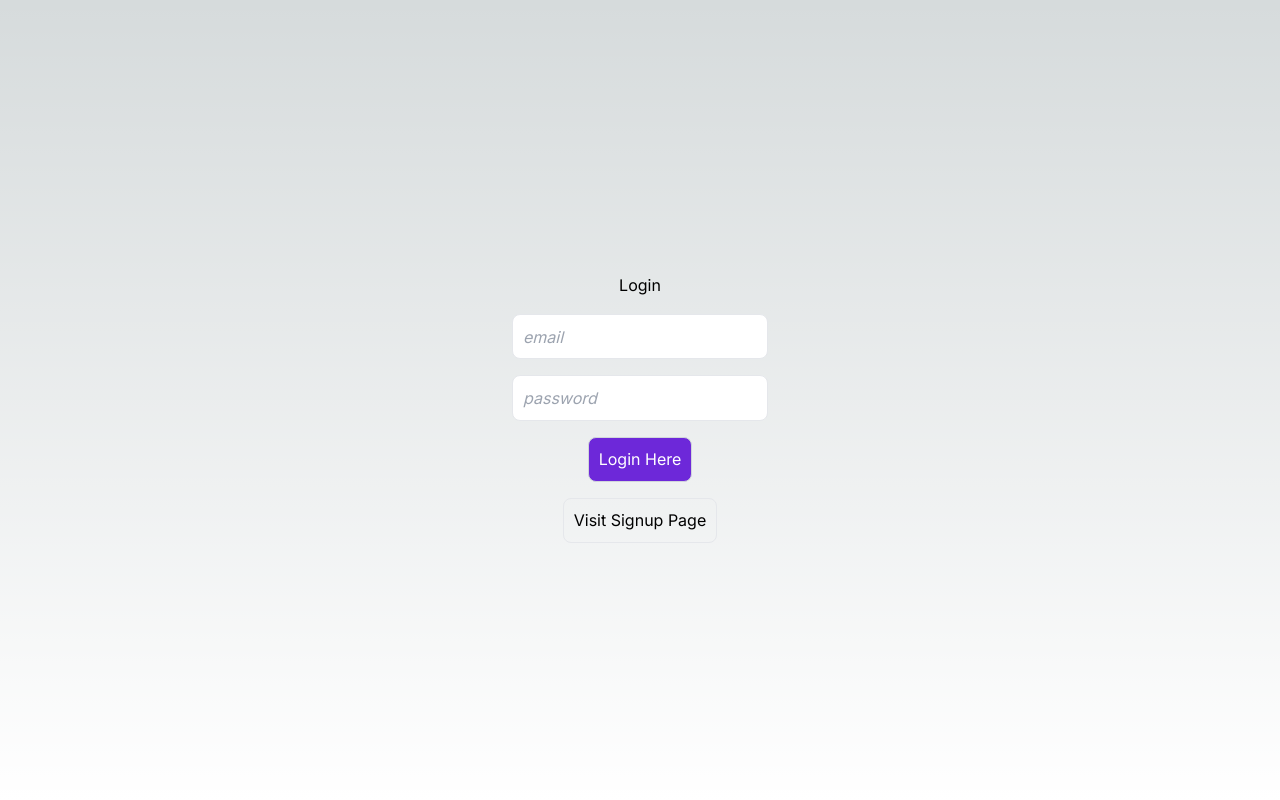
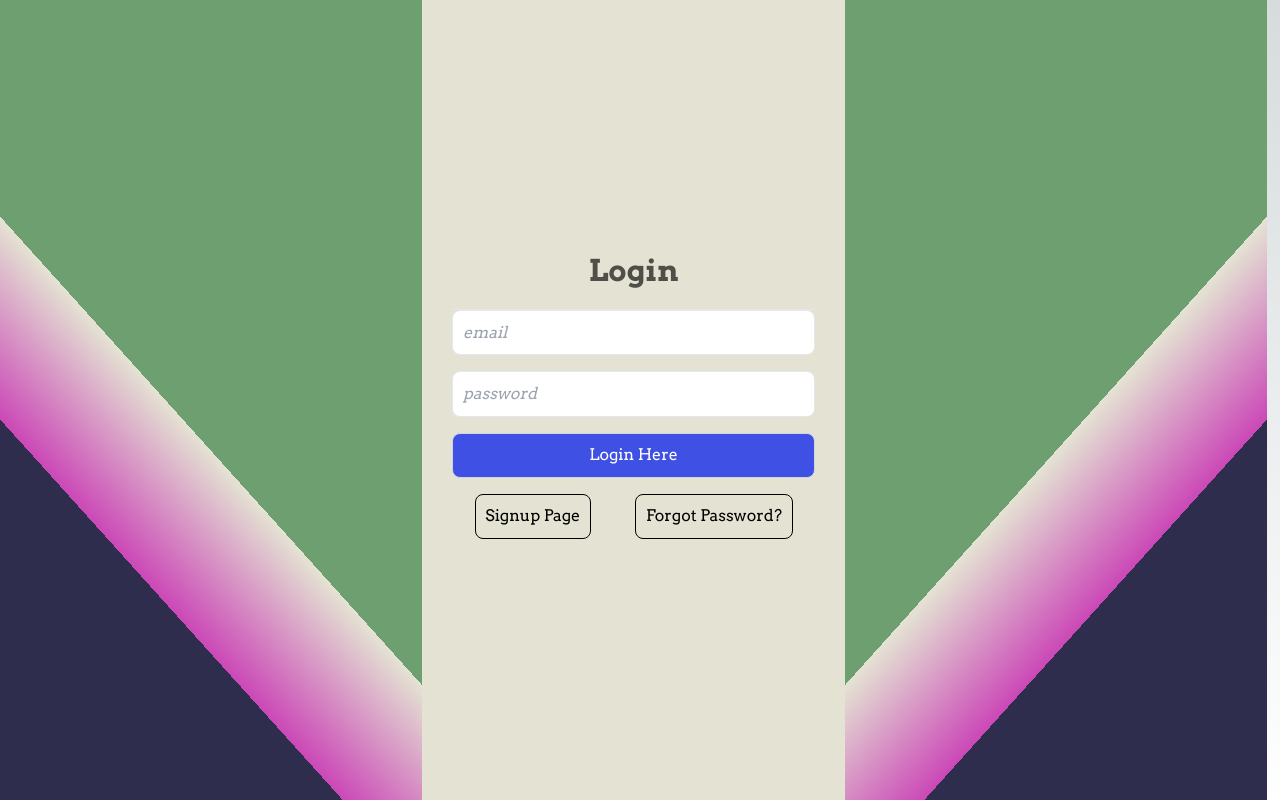
Before and after one commit to Adamwest023/NextjsTutorial, a Next.js app: page /login in a window 1280 px wide. Built offline with nearby package versions, Linux system fonts and the light colour scheme.

Commit message:
continued styling added

```diff
--- a/src/app/api/users/signup/route.ts
+++ b/src/app/api/users/signup/route.ts
@@ -18,9 +18,7 @@ export async function POST(request: NextRequest) {
         const user = await User.findOne({ email })
 
         if (user) {
-            return NextResponse.json({
-                error: "User already exists"
-            }, { status: 400 })
+            return NextResponse.json({ error: "User already exists"}, { status: 400 })
         };
 
         //hash password
--- a/src/app/globals.css
+++ b/src/app/globals.css
@@ -21,6 +21,12 @@ body {
   background: linear-gradient(to bottom,
       transparent,
       rgb(var(--background-end-rgb))) rgb(var(--background-start-rgb));
+
+}
+
+h1 {
+  font-size: 30px;
+  font-weight: 700;
 }
 
 .button {
@@ -32,14 +38,14 @@ body {
   color: rgb(255 255 255);
   padding: .6rem;
   border-color: rgb(209 213 219);
-  background-color: rgb(109 40 217);
+  background-color: #6D9F71;
   border-radius: 0.5rem;
   border-width: 1px;
   margin-bottom: 1rem;
 }
 
 .button:hover {
-  background-color: rgb(124 58 237);
+  background-color: #337357;
 }
 
 .button:focus {
@@ -55,6 +61,7 @@ body {
 .button2 {
   background-color: rgb(63, 80, 228);
 }
+
 .button2:hover {
   background-color: rgb(80, 107, 227);
 }
@@ -80,6 +87,98 @@ body {
 .linkBox {
   border-radius: 0.5rem;
   border-width: 1px;
+  border-color: black;
   padding: .6rem;
-  color: black;
 }
+
+/* signup page  */
+.signupBox {
+  display: flex;
+  flex-direction: column;
+  flex-basis: 50%;
+  place-content: center;
+  height: auto;
+  padding: 80px;
+  background-color: #E4E3D3;
+}
+
+.signupBox h1 {
+  opacity: 65%;
+}
+
+.info {
+  display: flex;
+  flex-direction: column;
+  flex-basis: 50%;
+}
+
+.infoBox1 {
+  flex-basis: 50%;
+  background-image: linear-gradient(132deg, #2e2d4d 30%, #cB48b7 30%, #E4E3D3 46%, #6D9F71 10%);
+}
+
+.infoBox2 {
+
+  flex-basis: 50%;
+  background-image: linear-gradient(48deg, #2e2d4d 30%, #cB48b7 30%, #E4E3D3 46%, #6D9F71 10%);
+}
+
+.infoText {
+  color: #efeee7;
+  font-size: 70px;
+  display: flex;
+  position: relative;
+  top: 89%;
+  left: 35%;
+}
+
+/* login page styles */
+.loginDiv {
+  box-sizing:content-box;
+}
+.loginBox,
+.sideBox {
+  display: flex;
+  flex-basis: 33%;
+  flex-direction: column;
+  height: auto;
+}
+
+.loginBox {
+  place-content: center;
+  padding: 30px;
+  background-color: #E4E3D3;
+}
+
+.loginBox h1 {
+  text-align: center;
+  opacity: 65%;
+}
+
+.sideBox {
+  background-color: red;
+}
+
+.sideBox1 {
+  background-image: linear-gradient(48deg, #2e2d4d 30%, #cB48b7 30%, #E4E3D3 46%, #6D9F71 10%);
+}
+
+.sideBox2 {
+  background-image: linear-gradient(-48deg, #2e2d4d 30%, #cB48b7 30%, #E4E3D3 46%, #6D9F71 10%);
+}
+.linkDiv{
+  display: flex;
+  flex-direction: row;
+  flex-basis: 10%;
+  place-content: space-around;
+  height: 5%;
+}
+
+.loginLink {
+  border-radius: 0.5rem;
+  border-width: 1px;
+  border-color: black;
+  padding: .6rem;
+  height: 45px;
+  overflow: hidden;
+}
--- a/src/app/layout.tsx
+++ b/src/app/layout.tsx
@@ -1,8 +1,9 @@
 import './globals.css'
 import type { Metadata } from 'next'
-import { Inter } from 'next/font/google'
+import { Inter,Arvo } from 'next/font/google'
 
 const inter = Inter({ subsets: ['latin'] })
+const arvo = Arvo({weight:["400","700"],style:["normal","italic"], subsets:["latin"] })
 
 export const metadata: Metadata = {
   title: 'Create Next App',
@@ -16,7 +17,7 @@ export default function RootLayout({
 }) {
   return (
     <html lang="en">
-      <body className={inter.className}>{children}</body>
+      <body className={arvo.className}>{children}</body>
     </html>
   )
 }
--- a/src/app/login/page.tsx
+++ b/src/app/login/page.tsx
@@ -51,8 +51,9 @@ export default function LoginPage() {
     return (
 
 
-        <div className="flex flex-col items-center justify-center min-h-screen py-2">
-            <h1 className="py-4">{loading ? "Processing" : "Login"}</h1>
+        <div className="flex loginDiv flew-row content-center min-h-screen">
+            <div className="sideBox sideBox1"></div>
+            <div className="loginBox"><h1 className="py-4">{loading ? "Processing" : "Login"}</h1>
                 <hr />
                 {/* <label htmlFor="email">email</label> */}
                 <input
@@ -74,7 +75,7 @@ export default function LoginPage() {
                 />
                 <button
                     onClick={onLogin}
-                className="button">{buttonDisabled ? "Login Here" : "Login"}
+                    className="button2">{buttonDisabled ? "Login Here" : "Login"}
                 </button>
                 {error && (
                     <><h3>Need Help?</h3><button
@@ -82,7 +83,12 @@ export default function LoginPage() {
                         className="button2  ">Forgot password
                     </button></>)
                 }
-            <Link className="linkBox"href="/signup">Visit Signup Page</Link>
+                <div className="linkDiv">
+                    <button className="loginLink"><Link  href="/signup">Signup Page</Link></button>
+                    <button className="loginLink"><Link  href="/forgotpassword">Forgot Password?</Link></button>
+                </div>
+            </div>
+            <div className="sideBox sideBox2"></div>
         </div>
     )
 }
--- a/src/app/signup/page.tsx
+++ b/src/app/signup/page.tsx
@@ -42,10 +42,19 @@ export default function SignupPage() {
 
 
     return (
-        <div className="flex flex-col items-center justify-center min-h-screen py-2">
+        <div className="flex flex-row min-h-screen ">
+            <hr />
+            <div className="info">
+                <div className="infoBox1">
+                    <h1 className="infoText">Be apart!</h1>
+                </div>
+
+                <div className="infoBox2"></div>
+            </div>
+            <div className="signupBox">
+                <div className=" grid grid-row-2 ">
                     <h1>{loading ? "Processing" : "Signup"}</h1>
-            <hr />
-            <label className="text-align:left item" htmlFor="username">username</label>
+                    <label className="text-align:left item" htmlFor="username">Username <span style={{ color: "red" }}>*</span></label>
                     <input
                         className="input"
                         id="username"
@@ -54,7 +63,9 @@ export default function SignupPage() {
                         onChange={(e) => setUser({ ...user, username: e.target.value })}
                         placeholder="username"
                     />
-            <label className="text-align:left" htmlFor="email">email</label>
+                </div>
+                <div className="flex grid grid-row-2 ">
+                    <label className="text-align:left" htmlFor="email">Email <span style={{ color: "red" }}>*</span></label>
                     <input
                         className="input"
                         id="email"
@@ -63,7 +74,9 @@ export default function SignupPage() {
                         onChange={(e) => setUser({ ...user, email: e.target.value })}
                         placeholder="email"
                     />
-            <label className="text-align:left" htmlFor="password">password</label>
+                </div>
+                <div className="grid grid-row-2">
+                    <label className="text-align:left" htmlFor="password">Password <span style={{ color: "red" }}>*</span></label>
                     <input
                         className="input"
                         id="password"
@@ -72,10 +85,17 @@ export default function SignupPage() {
                         onChange={(e) => setUser({ ...user, password: e.target.value })}
                         placeholder="password"
                     />
+                </div>
+                <br />
+                <div className=" flex flex-row-2
+                flex-wrap
+                place-content-evenly">
                     <button
                         onClick={onSignup}
                         className="button">{buttonDisabled ? "Insert information" : "Signup"}</button>
-            <Link className="linkBox"href="/login">Visit login page</Link>
+                    <Link className="linkBox" href="/login">Visit login page</Link>
+                </div>
+            </div>
         </div>
     )
 
--- a/src/middleware.ts
+++ b/src/middleware.ts
@@ -7,7 +7,9 @@ export function middleware(request: NextRequest) {
     const isPublicPath = path === "/login" || path === "/signup" || path === '/verifyemail' || path === "/forgotpassword"|| path === "/updatepassword"
 
     const token = request.cookies.get("token")?.value || ''
-
+    if(path === "/") {
+        return NextResponse.redirect(new URL('/signup', request.nextUrl))
+    }
     if (isPublicPath && token) {
         return NextResponse.redirect(new URL('/', request.nextUrl))
     };
@@ -26,6 +28,5 @@ export const config = {
         '/verifyemail',
         '/forgotpassword',
         '/updatepassword'
-
     ]
 };
```
Lines whose indentation alone changed are shown as unchanged.
